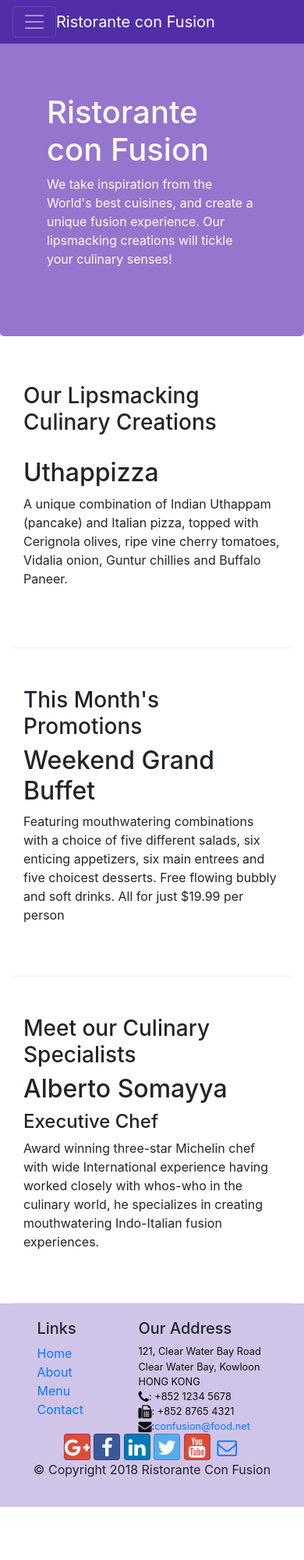
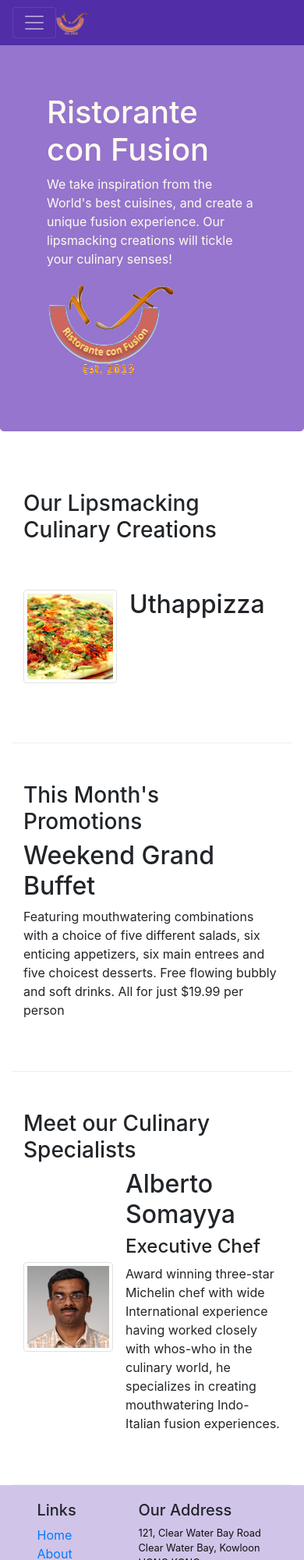
Before and after one commit to deepanshuoct12/Resturant_website, a website: page index.html in a window 390 px wide. Shown: the top 2000 px of the page at 78% size. Before the commit the page ends 1932 px from the top, so only its background shows below. Drawn offline with nearby package versions, Linux system fonts and the light colour scheme.

Commit message:
media and images

```diff
--- a/index.html
+++ b/index.html
@@ -21,7 +21,7 @@
            <button class="navbar-toggler" type="button" data-toggle="collapse" data-target="#Navbar">
              <span class="navbar-toggler-icon"></span>
            </button>
-           <a class="navbar-brand mr-auto" href="#">Ristorante con Fusion</a>
+           <a class="navbar-brand mr-auto" href="#"><img src="img/logo.png" height="30" width="41"></a>
           <div class="collapse navbar-collapse" id="Navbar">
              <ul class="navbar-nav mr-auto">
                 <li class="nav-item active"><a class="nav-link" href="#"><span class="fa fa-home fa-lg"></span> Home</a></li>
@@ -40,8 +40,9 @@
                     <h1>Ristorante con Fusion</h1>
                     <p>We take inspiration from the World's best cuisines, and create a unique fusion experience. Our lipsmacking creations will tickle your culinary senses!</p>
                 </div>
-                <div class="col-12 col-sm">
-                </div>
+                <div class="col-12 col-sm align-self-center">
+                        <img src="img/logo.png" class="img-fluid">
+                 </div>
             </div>
         </div>
     </header>
@@ -52,8 +53,13 @@
                 <h3>Our Lipsmacking Culinary Creations</h3>
             </div>
             <div class="col col-sm order-sm-first col-md">
-                <h2>Uthappizza</h2>
-                <p>A unique combination of Indian Uthappam (pancake) and Italian pizza, topped with Cerignola olives, ripe vine cherry tomatoes, Vidalia onion, Guntur chillies and Buffalo Paneer.</p>
+                <div class="media">
+                <img class="d-flex mr-3 img-thumbnail align-self-center" src="img/uthappizza.png" alt="uthappizza">
+                <div class="media-body">
+                        <h2 class="mt-0">Uthappizza</h2>
+                        <p class="d-none d-sm-block">A unique combination of Indian Uthappam (pancake) and Italian pizza, topped with Cerignola olives, ripe vine cherry tomatoes, Vidalia onion, Guntur chillies and Buffalo Paneer.</p>
+                </div>
+                </div>
             </div>
         </div>
 
@@ -73,9 +79,14 @@
                 <h3>Meet our Culinary Specialists</h3>
             </div>
             <div class="col col-sm order-sm-first col-md">
-                <h2>Alberto Somayya</h2>
-                <h4>Executive Chef</h4>
-                <p>Award winning three-star Michelin chef with wide International experience having worked closely with whos-who in the culinary world, he specializes in creating mouthwatering Indo-Italian fusion experiences. </p>
+                <div class="media">
+                    <img class="d-flex mr-3 img-thumbnail align-self-center" src="img/alberto.png" alt="alberto">
+                    <div class="media-body">
+                            <h2 class="mt-0">Alberto Somayya</h2>
+                            <h4>Executive Chef</h4>
+                            <p>Award winning three-star Michelin chef with wide International experience having worked closely with whos-who in the culinary world, he specializes in creating mouthwatering Indo-Italian fusion experiences. </p>
+                    </div>
+                </div>
             </div>
         </div>
     </div>
```
Also changed, not shown: aboutus.html (+3 -2 lines), contactus.html (+4 -3 lines), img/alberto.png (added), img/buffet.png (added), img/logo.png (added), img/uthappizza.png (added), 1 other file.
